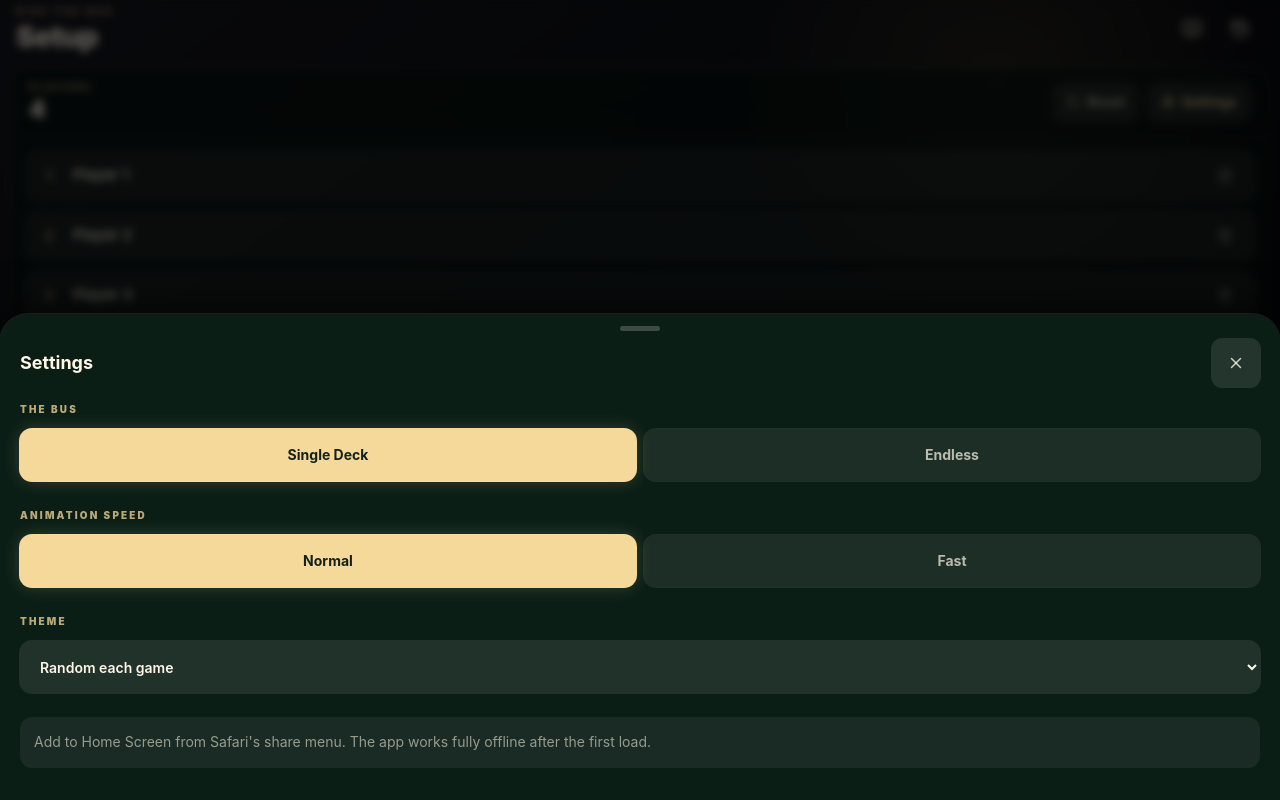
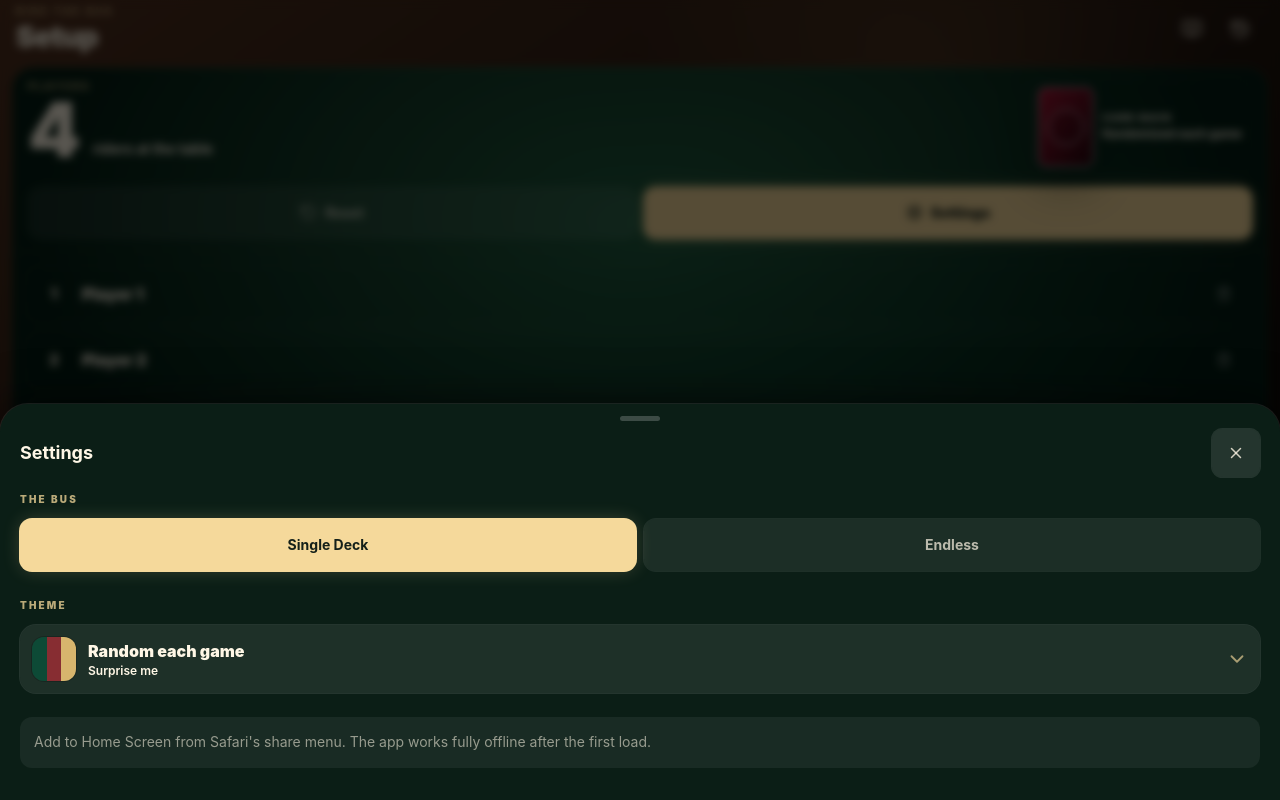
Before and after one commit to spencerdavis226/Ride-the-Bus, a React (Vite) app: page / in a window 1280 px wide. Both pictures are taken after a click on the button "Settings". Built offline with nearby package versions, Linux system fonts and the light colour scheme.

Commit message:
feat: remove animation speed settings and enhance theme options with new card backs and themes

```diff
--- a/src/app/reducer.ts
+++ b/src/app/reducer.ts
@@ -10,7 +10,7 @@ import {
 } from '../game/engine';
 import { flipNextTableCard } from '../game/engine';
 import type { BusGuess } from '../game/rules';
-import type { AnimationSpeed, BusMode, GameState, Settings, ThemePreference, UndoSnapshot } from '../game/state';
+import type { BusMode, GameState, Settings, ThemePreference, UndoSnapshot } from '../game/state';
 import { clearSavedGame } from './persistence';
 
 export type GameAction =
@@ -26,7 +26,6 @@ export type GameAction =
   | { type: 'UNDO_LAST_ACTION' }
   | { type: 'OPEN_NEW_GAME_FROM_EXISTING_PLAYERS' }
   | { type: 'QUIT_TO_SETUP' }
-  | { type: 'SET_ANIMATION_SPEED'; speed: AnimationSpeed }
   | { type: 'SET_THEME'; theme: ThemePreference };
 
 export function makeInitialState(settings: Settings = defaultSettings): GameState {
@@ -47,8 +46,6 @@ export function gameReducer(state: GameState, action: GameAction): GameState {
         ...state.settings,
         busMode: action.mode
       });
-    case 'SET_ANIMATION_SPEED':
-      return { ...state, settings: { ...state.settings, animationSpeed: action.speed }, undo: null };
     case 'SET_THEME':
       return setupUpdate(state, {
         ...state.settings,
--- a/src/components/cards/CardBack.tsx
+++ b/src/components/cards/CardBack.tsx
@@ -6,7 +6,31 @@ const backClasses: Record<CardBackId, string> = {
   ruby: 'from-[#7d1622] to-[#1f0a0d] border-[#f5d99b]/35',
   midnight: 'from-[#1e2636] to-[#06070b] border-[#d7b56d]/30',
   brass: 'from-[#5a411e] to-[#15100a] border-[#f5d99b]/40',
-  plaid: 'from-[#174532] to-[#872d32] border-[#f5d99b]/25'
+  plaid: 'from-[#174532] to-[#872d32] border-[#f5d99b]/25',
+  obsidian: 'from-[#18181b] to-[#030305] border-[#f5d99b]/25',
+  sapphire: 'from-[#16467c] to-[#061426] border-[#9dc8ff]/35',
+  amethyst: 'from-[#4c1d68] to-[#14051f] border-[#dfb5ff]/30',
+  jade: 'from-[#0b6b55] to-[#05221b] border-[#b7f5d8]/28',
+  cherry: 'from-[#a01634] to-[#23050b] border-[#ffd1da]/32',
+  carbon: 'from-[#2d333b] to-[#080a0d] border-[#cbd5e1]/25',
+  casino: 'from-[#0f6b3f] via-[#81212d] to-[#18110a] border-[#f5d99b]/35',
+  sunset: 'from-[#a84b2a] to-[#2a0f12] border-[#ffd08a]/35',
+  frost: 'from-[#d8f4ff] to-[#5b7c93] border-[#10202a]/35 text-[#10202a]',
+  moss: 'from-[#4d6428] to-[#121a0c] border-[#e6d77f]/30',
+  pearl: 'from-[#fff1d2] to-[#c7b083] border-[#2c2416]/35 text-[#142019]',
+  royal: 'from-[#243c8f] to-[#090d2b] border-[#f5d99b]/35',
+  ember: 'from-[#8e2d16] to-[#160807] border-[#ffb37b]/35',
+  mint: 'from-[#9de8c8] to-[#277154] border-[#09231a]/35 text-[#09231a]',
+  grape: 'from-[#67236f] to-[#17071b] border-[#e7b8ef]/32',
+  slate: 'from-[#475569] to-[#0f172a] border-[#cbd5e1]/25',
+  rose: 'from-[#be4767] to-[#2a0b16] border-[#ffd3dc]/35',
+  lagoon: 'from-[#087f8c] to-[#052f37] border-[#a5f3fc]/30',
+  whiskey: 'from-[#8a5524] to-[#1a0f07] border-[#f5d99b]/35',
+  noir: 'from-[#111827] to-[#020617] border-[#f8fafc]/22',
+  coral: 'from-[#e26d5c] to-[#33100d] border-[#ffe0bd]/35',
+  linen: 'from-[#eadfc8] to-[#74624a] border-[#241a10]/35 text-[#142019]',
+  orchid: 'from-[#9d4edd] to-[#230b3a] border-[#f0c4ff]/35',
+  cobalt: 'from-[#1d4ed8] to-[#08112f] border-[#bfdbfe]/35'
 };
 
 type CardSize = 'compact' | 'normal' | 'deal' | 'hand' | 'hero' | 'fluid';
--- a/src/components/cards/PlayingCard.tsx
+++ b/src/components/cards/PlayingCard.tsx
@@ -22,7 +22,7 @@ export function PlayingCard({
   if (!faceUp || !card) return <CardBack id={state.cardBackId} size={resolvedSize} />;
 
   const red = card.color === 'red';
-  const animDuration = state.settings.animationSpeed === 'fast' ? 0.12 : 0.22;
+  const animDuration = 0.22;
 
   if (resolvedSize === 'fluid') {
     return (
--- a/src/components/setup/PlayerEditor.tsx
+++ b/src/components/setup/PlayerEditor.tsx
@@ -11,19 +11,19 @@ export function PlayerEditor({ names, onChange }: { names: string[]; onChange: (
   };
 
   return (
-    <div className="space-y-2">
+    <div className="space-y-2.5">
       {names.map((name, index) => (
         <label
           key={index}
-          className="flex min-w-0 items-center gap-3 rounded-xl bg-white/[0.07] px-3 py-0.5 ring-1 ring-white/[0.07] transition-[box-shadow] duration-150 focus-within:ring-[#f5d99b]/50"
+          className="flex min-w-0 items-center gap-3 rounded-xl bg-[#183428]/72 px-3 py-1 ring-1 ring-white/[0.07] transition-[box-shadow,background-color] duration-150 focus-within:bg-[#1c3c2e] focus-within:ring-[#f5d99b]/50"
         >
-          <span className="w-6 shrink-0 text-center text-sm font-black text-[#f5d99b]/55">
+          <span className="grid h-8 w-8 shrink-0 place-items-center rounded-lg bg-black/18 text-sm font-black text-[#f5d99b]/62">
             {index + 1}
           </span>
           <input
             value={name}
             onChange={(e) => updateName(index, e.target.value)}
-            className="min-h-[48px] min-w-0 flex-1 bg-transparent text-[0.95rem] font-semibold text-[#fff7e6] outline-none placeholder:text-white/28"
+            className="min-h-[48px] min-w-0 flex-1 bg-transparent text-[1rem] font-black text-[#fff7e6] outline-none placeholder:text-white/28"
             placeholder={`Player ${index + 1}`}
           />
           <button
@@ -40,7 +40,7 @@ export function PlayerEditor({ names, onChange }: { names: string[]; onChange: (
       <button
         type="button"
         onClick={addPlayer}
-        className="tap-target flex w-full items-center justify-center gap-2 rounded-xl bg-white/[0.07] text-sm font-semibold text-[#f5d99b]/80 ring-1 ring-white/[0.07] transition-[transform,background-color] duration-100 active:scale-[0.98] active:bg-white/[0.12]"
+        className="tap-target flex w-full items-center justify-center gap-2 rounded-xl bg-[#183428]/72 text-sm font-black text-[#f5d99b]/82 ring-1 ring-white/[0.07] transition-[transform,background-color] duration-100 active:scale-[0.98] active:bg-white/[0.12]"
       >
         <Plus size={16} />
         Add Player
--- a/src/components/setup/SettingsPanel.tsx
+++ b/src/components/setup/SettingsPanel.tsx
@@ -1,19 +1,17 @@
+import { Check, ChevronDown } from 'lucide-react';
+import { useState } from 'react';
 import { themes } from '../../styles/themes';
-import type { AnimationSpeed, BusMode, ThemePreference } from '../../game/state';
+import type { BusMode, ThemePreference } from '../../game/state';
 
 export function SettingsPanel({
   busMode,
-  animationSpeed,
   themePreference,
   onBusMode,
-  onAnimationSpeed,
   onTheme,
 }: {
   busMode: BusMode;
-  animationSpeed: AnimationSpeed;
   themePreference: ThemePreference;
   onBusMode: (mode: BusMode) => void;
-  onAnimationSpeed: (speed: AnimationSpeed) => void;
   onTheme: (theme: ThemePreference) => void;
 }) {
   return (
@@ -32,42 +30,94 @@ export function SettingsPanel({
         />
       </fieldset>
 
-      <fieldset>
-        <legend className="mb-2.5 text-[0.62rem] font-black uppercase tracking-[0.22em] text-[#f5d99b]/75">
-          Animation Speed
-        </legend>
-        <SegmentControl
-          options={[
-            { value: 'normal', label: 'Normal' },
-            { value: 'fast', label: 'Fast' },
-          ]}
-          value={animationSpeed}
-          onChange={(v) => onAnimationSpeed(v as AnimationSpeed)}
-        />
-      </fieldset>
-
-      <label className="block">
-        <span className="mb-2.5 block text-[0.62rem] font-black uppercase tracking-[0.22em] text-[#f5d99b]/75">
-          Theme
-        </span>
-        <select
-          className="tap-target w-full rounded-xl bg-white/[0.09] px-4 text-sm font-semibold text-[#fff7e6] ring-1 ring-white/[0.09]"
-          value={themePreference}
-          onChange={(e) => onTheme(e.target.value as ThemePreference)}
-        >
-          <option value="random">Random each game</option>
-          {themes.map((theme) => (
-            <option key={theme.id} value={theme.id}>
-              {theme.name}
-            </option>
-          ))}
-        </select>
-      </label>
+      <ThemeDropdown value={themePreference} onChange={onTheme} />
 
       <div className="rounded-xl bg-white/[0.06] p-3.5 leading-relaxed text-[#fff7e6]/55">
         Add to Home Screen from Safari's share menu. The app works fully offline after the first load.
       </div>
     </div>
+  );
+}
+
+function ThemeDropdown({
+  onChange,
+  value,
+}: {
+  onChange: (theme: ThemePreference) => void;
+  value: ThemePreference;
+}) {
+  const [open, setOpen] = useState(false);
+  const selected = value === 'random'
+    ? { name: 'Random each game', description: 'Surprise me', colors: ['#0d4a36', '#872d32', '#d7b56d'] as [string, string, string] }
+    : themes.find((theme) => theme.id === value) ?? themes[0];
+  const options = [
+    { id: 'random' as const, name: 'Random each game', description: 'Pick a table each game', colors: ['#0d4a36', '#872d32', '#d7b56d'] as [string, string, string] },
+    ...themes,
+  ];
+
+  return (
+    <fieldset>
+      <legend className="mb-2.5 text-[0.62rem] font-black uppercase tracking-[0.22em] text-[#f5d99b]/75">
+        Theme
+      </legend>
+      <button
+        type="button"
+        className="flex w-full items-center gap-3 rounded-2xl bg-white/[0.08] p-3 text-left ring-1 ring-white/[0.10] transition-colors active:bg-white/[0.13]"
+        onClick={() => setOpen((current) => !current)}
+        aria-expanded={open}
+      >
+        <ThemeSwatch colors={selected.colors} />
+        <span className="min-w-0 flex-1">
+          <span className="block truncate text-base font-black text-[#fff7e6]">{selected.name}</span>
+          <span className="block truncate text-xs font-semibold text-[#fff7e6]/48">{selected.description}</span>
+        </span>
+        <ChevronDown
+          size={22}
+          className={`shrink-0 text-[#f5d99b]/65 transition-transform duration-150 ${open ? 'rotate-180' : ''}`}
+        />
+      </button>
+      {open && (
+        <div className="mt-2 grid max-h-[min(45dvh,24rem)] gap-2 overflow-y-auto rounded-2xl bg-black/20 p-2 ring-1 ring-white/[0.08] [scrollbar-width:none] [&::-webkit-scrollbar]:hidden">
+          {options.map((option) => {
+            const active = option.id === value;
+            return (
+              <button
+                key={option.id}
+                type="button"
+                className={`flex min-h-[4.2rem] items-center gap-3 rounded-xl p-3 text-left ring-1 transition-colors ${
+                  active
+                    ? 'bg-[#f5d99b] text-[#142019] ring-[#f5d99b] shadow-glow-sm'
+                    : 'bg-white/[0.06] text-[#fff7e6] ring-white/[0.07] active:bg-white/[0.12]'
+                }`}
+                onClick={() => {
+                  onChange(option.id);
+                  setOpen(false);
+                }}
+              >
+                <ThemeSwatch colors={option.colors} />
+                <span className="min-w-0 flex-1">
+                  <span className="block truncate text-base font-black">{option.name}</span>
+                  <span className={`block truncate text-xs font-semibold ${active ? 'text-[#142019]/62' : 'text-[#fff7e6]/45'}`}>
+                    {option.description}
+                  </span>
+                </span>
+                {active && <Check size={20} className="shrink-0" />}
+              </button>
+            );
+          })}
+        </div>
+      )}
+    </fieldset>
+  );
+}
+
+function ThemeSwatch({ colors }: { colors: [string, string, string] }) {
+  return (
+    <span className="flex h-11 w-11 shrink-0 overflow-hidden rounded-xl ring-1 ring-black/20">
+      {colors.map((color) => (
+        <span key={color} className="h-full flex-1" style={{ backgroundColor: color }} />
+      ))}
+    </span>
   );
 }
 
--- a/src/components/setup/SetupScreen.tsx
+++ b/src/components/setup/SetupScreen.tsx
@@ -1,7 +1,8 @@
-import { RotateCcw, Settings } from 'lucide-react';
+import { RotateCcw, Settings, Sparkles } from 'lucide-react';
 import { useState } from 'react';
 import { useGame } from '../../app/GameProvider';
 import { calculatePhaseOneTwoDecks } from '../../game/deck';
+import { CardBack } from '../cards/CardBack';
 import { Button } from '../common/Button';
 import { Drawer } from '../common/Drawer';
 import { PlayerEditor } from './PlayerEditor';
@@ -17,35 +18,54 @@ export function SetupScreen() {
 
   return (
     <section className="flex h-full min-w-0 flex-col gap-3 overflow-hidden">
-      {/* Player list panel */}
-      <div className="glass-panel flex min-h-0 flex-1 flex-col overflow-hidden rounded-2xl">
-        <div className="flex shrink-0 items-center justify-between border-b border-white/[0.08] px-4 py-3">
-          <div>
+      <div className="flex min-h-0 flex-1 flex-col overflow-hidden rounded-[1.35rem] bg-[radial-gradient(ellipse_at_50%_28%,rgba(22,130,90,0.62)_0%,rgba(3,30,20,0.98)_68%)] shadow-[inset_0_0_0_1px_rgba(245,217,155,0.10),inset_0_1px_0_rgba(245,217,155,0.08)]">
+        <div className="shrink-0 border-b border-[#f5d99b]/10 px-4 py-3">
+          <div className="flex items-start justify-between gap-3">
+            <div className="min-w-0">
               <p className="text-[0.62rem] font-black uppercase tracking-[0.24em] text-[#f5d99b]/65">
                 Players
               </p>
-            <p className="text-2xl font-black leading-tight text-[#fff7e6]">{names.length}</p>
+              <div className="mt-1 flex items-end gap-3">
+                <p className="text-[clamp(2.7rem,12vw,4.7rem)] font-black leading-[0.85] text-[#fff7e6]">
+                  {names.length}
+                </p>
+                <p className="pb-1 text-sm font-bold leading-tight text-[#fff7e6]/54">
+                  riders at the table
+                </p>
               </div>
-          <div className="flex gap-2">
+            </div>
+            <div className="flex shrink-0 items-center gap-2 rounded-2xl bg-black/24 px-2.5 py-2 ring-1 ring-white/[0.08]">
+              <CardBack id={state.cardBackId} size="compact" />
+              <div className="hidden text-left leading-tight min-[390px]:block">
+                <p className="text-[0.58rem] font-black uppercase tracking-[0.18em] text-[#f5d99b]/62">
+                  Card back
+                </p>
+                <p className="mt-0.5 text-xs font-bold text-[#fff7e6]/64">
+                  Randomized each game
+                </p>
+              </div>
+            </div>
+          </div>
+          <div className="mt-3 grid grid-cols-2 gap-2">
             <button
               type="button"
               onClick={() => dispatch({ type: 'SETUP_SET_PLAYERS', names: DEFAULT_NAMES })}
-              className="flex h-10 items-center gap-1.5 rounded-xl bg-white/[0.09] px-3.5 text-sm font-semibold text-[#fff7e6]/80 ring-1 ring-white/[0.08] transition-[transform,background-color] duration-100 active:scale-95 active:bg-white/[0.15]"
+              className="tap-target flex items-center justify-center gap-2 rounded-xl bg-white/[0.07] px-3.5 text-sm font-bold text-[#fff7e6]/75 ring-1 ring-white/[0.08] transition-[transform,background-color] duration-100 active:scale-95 active:bg-white/[0.13]"
             >
-              <RotateCcw size={14} />
+              <RotateCcw size={17} />
               Reset
             </button>
             <button
               type="button"
               onClick={() => setSettingsOpen(true)}
-              className="flex h-10 items-center gap-1.5 rounded-xl bg-white/[0.09] px-3.5 text-sm font-semibold text-[#f5d99b] ring-1 ring-white/[0.08] transition-[transform,background-color] duration-100 active:scale-95 active:bg-white/[0.15]"
+              className="tap-target flex items-center justify-center gap-2 rounded-xl bg-[#f5d99b] px-3.5 text-sm font-black text-[#142019] shadow-glow-sm ring-1 ring-[#f5d99b]/70 transition-[transform,box-shadow] duration-100 active:scale-95 active:shadow-none"
             >
-              <Settings size={14} />
+              <Settings size={17} />
               Settings
             </button>
           </div>
         </div>
-        <div className="min-h-0 flex-1 overflow-y-auto p-3">
+        <div className="min-h-0 flex-1 overflow-y-auto p-3.5">
           <PlayerEditor
             names={names}
             onChange={(nextNames) => dispatch({ type: 'SETUP_SET_PLAYERS', names: nextNames })}
@@ -53,17 +73,20 @@ export function SetupScreen() {
         </div>
       </div>
 
-      {/* Deck info */}
-      <div className="shrink-0 rounded-2xl border border-[#f5d99b]/15 bg-black/[0.22] px-4 py-3 text-sm">
-        <p className="font-bold text-[#fff7e6]/90">
+      <div className="grid shrink-0 grid-cols-[auto_1fr] items-center gap-3 rounded-2xl border border-[#f5d99b]/15 bg-black/[0.22] px-4 py-3 text-sm">
+        <div className="grid h-10 w-10 place-items-center rounded-xl bg-[#f5d99b]/12 text-[#f5d99b] ring-1 ring-[#f5d99b]/18">
+          <Sparkles size={18} />
+        </div>
+        <div className="min-w-0">
+          <p className="font-black text-[#fff7e6]/90">
             Using {deckCount} deck{deckCount === 1 ? '' : 's'} for this game.
           </p>
           <p className="mt-0.5 text-[#fff7e6]/55">
-          Deal and The Table share this shoe. The Bus always starts fresh.
+            Deal and The Table share this shoe. The Bus starts fresh.
           </p>
         </div>
+      </div>
 
-      {/* Action footer */}
       <footer className="shrink-0 grid gap-2 pb-1">
         {hasSavedGame && (
           <Button
@@ -82,10 +105,8 @@ export function SetupScreen() {
       <Drawer open={settingsOpen} title="Settings" onClose={() => setSettingsOpen(false)}>
         <SettingsPanel
           busMode={state.settings.busMode}
-          animationSpeed={state.settings.animationSpeed}
           themePreference={state.settings.themePreference}
           onBusMode={(mode) => dispatch({ type: 'SETUP_SET_BUS_MODE', mode })}
-          onAnimationSpeed={(speed) => dispatch({ type: 'SET_ANIMATION_SPEED', speed })}
           onTheme={(theme) => dispatch({ type: 'SET_THEME', theme })}
         />
       </Drawer>
--- a/src/game/engine.ts
+++ b/src/game/engine.ts
@@ -20,7 +20,6 @@ import {
   type RedBlackGuess
 } from './rules';
 import type {
-  AnimationSpeed,
   BusMode,
   BusPositionGuess,
   CardBackId,
@@ -36,13 +35,43 @@ import type {
   ThemePreference
 } from './state';
 
-const themeIds: ThemeId[] = ['poker', 'coffee', 'picnic', 'lounge', 'kitchen'];
-const cardBackIds: CardBackId[] = ['emerald', 'ivory', 'ruby', 'midnight', 'brass', 'plaid'];
+const themeIds: ThemeId[] = ['poker', 'coffee', 'picnic', 'lounge', 'kitchen', 'velvet', 'ocean', 'copper', 'midnight', 'garden'];
+const cardBackIds: CardBackId[] = [
+  'emerald',
+  'ivory',
+  'ruby',
+  'midnight',
+  'brass',
+  'plaid',
+  'obsidian',
+  'sapphire',
+  'amethyst',
+  'jade',
+  'cherry',
+  'carbon',
+  'casino',
+  'sunset',
+  'frost',
+  'moss',
+  'pearl',
+  'royal',
+  'ember',
+  'mint',
+  'grape',
+  'slate',
+  'rose',
+  'lagoon',
+  'whiskey',
+  'noir',
+  'coral',
+  'linen',
+  'orchid',
+  'cobalt'
+];
 
 export const defaultSettings: Settings = {
   playerNames: ['Player 1', 'Player 2', 'Player 3', 'Player 4'],
   busMode: 'singleDeck',
-  animationSpeed: 'normal',
   themePreference: 'random'
 };
 
--- a/src/styles/globals.css
+++ b/src/styles/globals.css
@@ -67,6 +67,36 @@ select {
     linear-gradient(90deg, rgba(255, 255, 255, 0.035) 1px, transparent 1px),
     linear-gradient(180deg, #2c3d31, #111a15);
   background-size: 38px 38px, auto;
+}
+
+.theme-velvet {
+  background:
+    radial-gradient(circle at 46% 8%, rgba(240, 198, 122, 0.12), transparent 20rem),
+    linear-gradient(145deg, #4a1226, #12070c 74%);
+}
+
+.theme-ocean {
+  background:
+    radial-gradient(circle at 35% 12%, rgba(158, 231, 223, 0.13), transparent 19rem),
+    linear-gradient(145deg, #0b4a5b, #061820 72%);
+}
+
+.theme-copper {
+  background:
+    radial-gradient(circle at 72% 10%, rgba(231, 167, 102, 0.15), transparent 18rem),
+    linear-gradient(145deg, #51311f, #120d09 72%);
+}
+
+.theme-midnight {
+  background:
+    radial-gradient(circle at 50% 8%, rgba(185, 207, 247, 0.12), transparent 22rem),
+    linear-gradient(145deg, #172544, #050812 72%);
+}
+
+.theme-garden {
+  background:
+    radial-gradient(circle at 20% 14%, rgba(231, 213, 140, 0.12), transparent 18rem),
+    linear-gradient(145deg, #315232, #101a11 74%);
 }
 
 .glass-panel {
--- a/src/styles/themes.ts
+++ b/src/styles/themes.ts
@@ -4,14 +4,21 @@ export type ThemeDefinition = {
   id: ThemeId;
   name: string;
   className: string;
+  colors: [string, string, string];
+  description: string;
 };
 
 export const themes: ThemeDefinition[] = [
-  { id: 'poker', name: 'Poker table', className: 'theme-poker' },
-  { id: 'coffee', name: 'Coffee table', className: 'theme-coffee' },
-  { id: 'picnic', name: 'Picnic table', className: 'theme-picnic' },
-  { id: 'lounge', name: 'Dark lounge', className: 'theme-lounge' },
-  { id: 'kitchen', name: 'Kitchen table', className: 'theme-kitchen' }
+  { id: 'poker', name: 'Poker table', className: 'theme-poker', colors: ['#0d4a36', '#071812', '#f5d99b'], description: 'Classic green felt' },
+  { id: 'coffee', name: 'Coffee table', className: 'theme-coffee', colors: ['#41291f', '#15110f', '#f5f2da'], description: 'Warm wood tones' },
+  { id: 'picnic', name: 'Picnic table', className: 'theme-picnic', colors: ['#143d2b', '#872d32', '#f5d99b'], description: 'Casual red and green' },
+  { id: 'lounge', name: 'Dark lounge', className: 'theme-lounge', colors: ['#171922', '#08090d', '#d2b45f'], description: 'Low light and brass' },
+  { id: 'kitchen', name: 'Kitchen table', className: 'theme-kitchen', colors: ['#2c3d31', '#111a15', '#fff7e6'], description: 'Soft tiled green' },
+  { id: 'velvet', name: 'Velvet room', className: 'theme-velvet', colors: ['#4a1226', '#12070c', '#f0c67a'], description: 'Deep red casino' },
+  { id: 'ocean', name: 'Ocean club', className: 'theme-ocean', colors: ['#0b4a5b', '#061820', '#9ee7df'], description: 'Cool teal felt' },
+  { id: 'copper', name: 'Copper bar', className: 'theme-copper', colors: ['#51311f', '#120d09', '#e7a766'], description: 'Burnished amber' },
+  { id: 'midnight', name: 'Midnight blue', className: 'theme-midnight', colors: ['#172544', '#050812', '#b9cff7'], description: 'Blue-black table' },
+  { id: 'garden', name: 'Garden party', className: 'theme-garden', colors: ['#315232', '#101a11', '#e7d58c'], description: 'Leafy and calm' }
 ];
 
 export function getThemeClass(themeId: ThemeId): string {
```
Also changed, not shown: src/game/state.ts (+42 -4 lines), 1 other file (tests, documents, lock files or other folders). Lines whose indentation alone changed are shown as unchanged.
